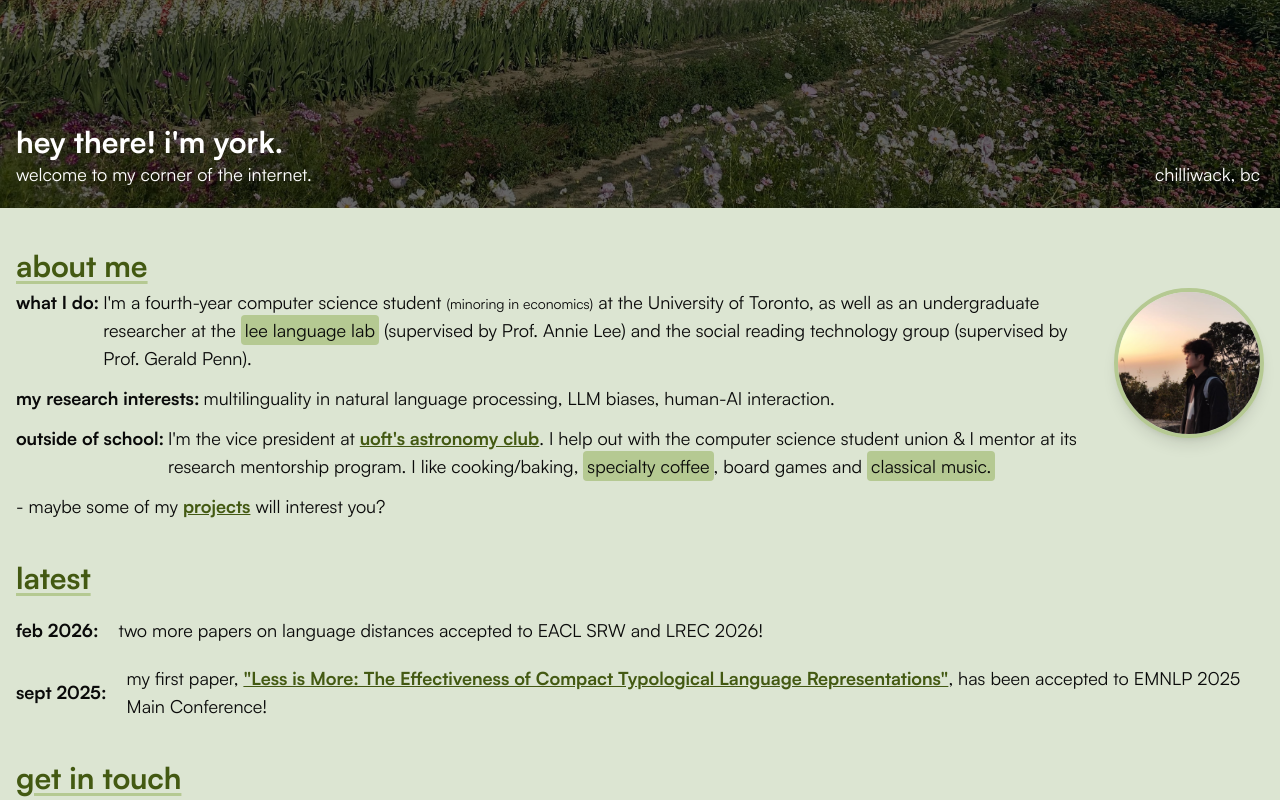
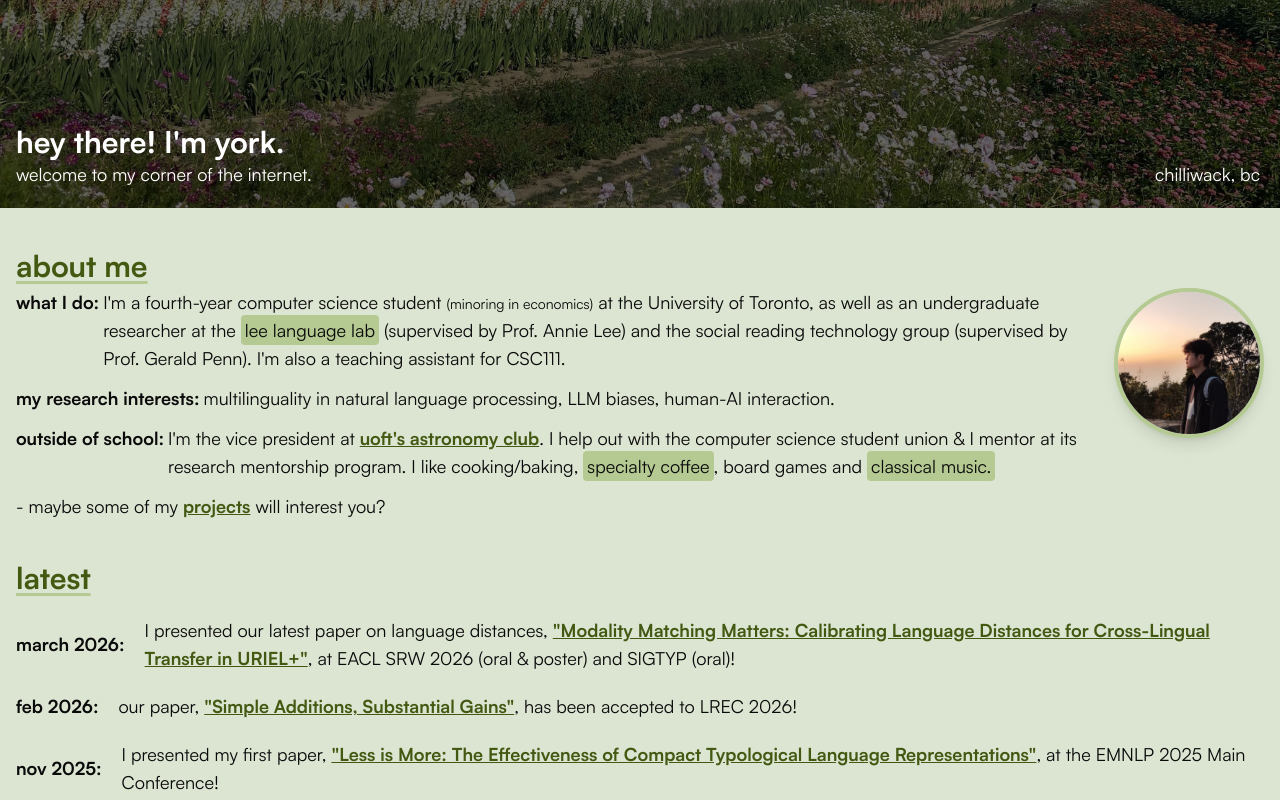
Before and after one commit to Swithord/personal-website, a Next.js app: page / in a window 1280 px wide. Shown: the part 240-1040 px from the top of the page. Built offline with nearby package versions, Linux system fonts and the light colour scheme.

Commit message:
apr update

```diff
--- a/pages/index.tsx
+++ b/pages/index.tsx
@@ -13,6 +13,50 @@ import { Alert, AlertTitle, AlertDescription } from "@/components/ui/alert";
 import { Printer, TrophyIcon } from "lucide-react";
 import { Trophy } from "lucide-react";
 
+type NewsItem = {
+  date: string;
+  content: React.ReactNode;
+};
+
+const news: NewsItem[] = [
+  {
+    date: "march 2026",
+    content: (
+      <>
+        I presented our latest paper on language distances,{" "}
+        <Link href="https://aclanthology.org/2026.eacl-srw.8" target="_blank" className='underline font-bold text-primary'>
+          "Modality Matching Matters: Calibrating Language Distances for Cross-Lingual Transfer in URIEL+"
+        </Link>
+        , at EACL SRW 2026 (oral & poster) and SIGTYP (oral)!
+      </>
+    )
+  },
+  {
+    date: "feb 2026",
+    content: (
+      <>
+        our paper,{" "}
+        <Link href="https://arxiv.org/pdf/2510.27183" target="_blank" className='underline font-bold text-primary'>
+          "Simple Additions, Substantial Gains"
+        </Link>
+        , has been accepted to LREC 2026!
+      </>
+    )
+  },
+  {
+    date: "nov 2025",
+    content: (
+      <>
+        I presented my first paper,{" "}
+        <Link href="https://aclanthology.org/2025.emnlp-main.1310" target="_blank" className='underline font-bold text-primary'>
+          "Less is More: The Effectiveness of Compact Typological Language Representations"
+        </Link>
+        , at the EMNLP 2025 Main Conference!
+      </>
+    ),
+  },
+];
+
 export default function Home() {
   return (
     <div className='flex flex-col bg-background text-foreground h-screen'>
@@ -21,11 +65,11 @@ export default function Home() {
         <div className='w-full h-[25vh] sm:h-[33vh] md:h-[50vh] overflow-hidden relative object-center'>
           <div className='absolute bottom-5 left-1/2 transform -translate-x-1/2 z-20 container'>
             <div className='flex flex-col text-white max-w-[100%] md:max-w-[100%] lg:max-w-[75%]'>
-              <span className='text-3xl font-bold'>hey there! i'm york.</span>
+              <span className='text-3xl font-bold'>hey there! I'm york.</span>
               <span className='text-lg'>welcome to my corner of the internet.</span>
             </div>
           </div>
-          <div className='absolute bottom-5 right-5 z-20'>
+          <div className='absolute bottom-0 md:bottom-5 right-5 z-20'>
             <div className='flex flex-col text-white items-end'>
               <span className='text-lg'>chilliwack, bc</span>
             </div>
@@ -47,7 +91,15 @@ export default function Home() {
               alt="Profile picture"
               width={150}
               height={150}
-                className="rounded-full border-4 border-secondary shadow-lg object-cover float-right ml-4 mb-2 w-24 h-24 sm:w-32 sm:h-32 md:w-[150px] md:h-[150px]"
+              className="rounded-full border-4 border-secondary shadow-lg object-cover float-right ml-4 mb-2 w-24 h-24 sm:w-32 sm:h-32 md:w-[150px] md:h-[150px] dark:hidden"
+              priority
+              />
+              <Image
+              src="/profile-dark.png"
+              alt="Profile picture"
+              width={150}
+              height={150}
+              className="rounded-full border-4 border-secondary shadow-lg object-cover float-right ml-4 mb-2 w-24 h-24 sm:w-32 sm:h-32 md:w-[150px] md:h-[150px] hidden dark:block"
               priority
               />
               <div className='flex flex-col gap-3'>
@@ -63,7 +115,7 @@ export default function Home() {
                   <span>we focus on multilingual nlp & cross-lingual transfer with a focus on lesser-resourced languages.</span>
                   </HoverCardContent>
                 </HoverCard>
-                    <span> </span>(supervised by Prof. Annie Lee) and the social reading technology group (supervised by Prof. Gerald Penn).
+                <span> </span>(supervised by Prof. Annie Lee) and the social reading technology group (supervised by Prof. Gerald Penn). I'm also a teaching assistant for CSC111.
                 </span>
               </div>
               <div className='flex gap-1 flex-wrap md:flex-nowrap text-lg'>
@@ -101,26 +153,18 @@ export default function Home() {
           <div className='flex flex-col gap-5'>
             <span className='text-3xl text-primary font-bold underline underline-offset-4 decoration-secondary'>latest</span>
             <ul className='flex flex-col gap-5'>
-              <li className='flex gap-5 rounded-lg items-center'>
-              <span className="font-bold text-lg whitespace-nowrap">feb 2026:</span>
-              <div className='text-lg'>
-                two more papers on language distances accepted to EACL SRW and LREC 2026!
-              </div>
+              {news.map((item, i) => (
+                <li key={i} className='flex gap-5 rounded-lg items-center'>
+                  <span className="font-bold text-lg whitespace-nowrap">{item.date}:</span>
+                  <div className='text-lg'>{item.content}</div>
                 </li>
-            <li className='flex gap-5 rounded-lg items-center'>
-              <span className="font-bold text-lg whitespace-nowrap">sept 2025:</span>
-              <div className='text-lg'>
-                my first paper,<span> </span>
-                <Link href="https://arxiv.org/abs/2509.20129" target="_blank" className='underline font-bold text-primary'>"Less is More: The Effectiveness of Compact Typological Language Representations"</Link>
-                <span>, has been accepted to EMNLP 2025 Main Conference!</span>
-              </div>
-            </li>
+              ))}
             </ul>
           </div>
           <div className='flex flex-col gap-1'>
             <span className='text-3xl text-primary font-bold underline underline-offset-4 decoration-secondary'>get in touch</span>
             <div className='flex flex-col gap-1 text-lg'>
-              <span>i'd love to hear from you! feel free to reach out to me through any of the following platforms:</span>
+              <span>I'd love to hear from you! feel free to reach out to me through any of the following platforms:</span>
               <div className='flex gap-5'>
                 <Link href='https://www.linkedin.com/in/york-hay-ng' className='underline flex items-center gap-1' target='_blank' rel='noopener noreferrer'>
                   <FiLinkedin size={20} />
--- a/pages/publications/index.tsx
+++ b/pages/publications/index.tsx
@@ -27,7 +27,7 @@ export default function Publications() {
                             <div className='flex flex-col'>
                                 <span className='font-bold'>Less is More: The Effectiveness of Compact Typological Language Representations</span>
                                 <span><span className='font-bold'>York Hay Ng</span>, Fiona Hoang, En-Shiun Annie Lee</span>
-                                <span className='text-muted-foreground'>In EMNLP 2025</span>
+                                <span className='text-muted-foreground'>EMNLP 2025 (Poster)</span>
                                 <div className='flex gap-2'>
                                     <Link href="https://aclanthology.org/2025.emnlp-main.1310/" target="_blank">
                                         <Button variant="outline" size="sm" className='flex items-center gap-2 bg-secondary'>
@@ -42,12 +42,12 @@ export default function Publications() {
                                 <div className='flex flex-col'>
                                     <span className='font-bold'>Modality Matching Matters: Calibrating Language Distances for Cross-Lingual Transfer in URIEL+</span>
                                     <span><span className='font-bold'>York Hay Ng*</span>, Aditya Khan*, James Lu*, Matteo Salloum, Michael Zhou, Fiona Hoang, A. Seza Doğruöz, En-Shiun Annie Lee</span>
-                                    <span className='text-muted-foreground'>To appear in EACL 2026 SRW</span>
+                                    <span className='text-muted-foreground'>EACL 2026 SRW (Oral & Poster). Outstanding Paper.</span>
                                     <div className='flex gap-2'>
-                                    <Link href="https://arxiv.org/abs/2510.19217" target="_blank">
+                                    <Link href="https://aclanthology.org/2026.eacl-srw.8" target="_blank">
                                         <Button variant="outline" size="sm" className='flex items-center gap-2 bg-secondary'>
                                             <IoDocumentTextOutline />
-                                            <span className='text-lg'>ArXiv</span>
+                                            <span className='text-lg'>ACL Anthology</span>
                                         </Button>
                                     </Link>
                                 </div>
```
Also changed, not shown: 1 other file (tests, documents, lock files or other folders). Lines whose indentation alone changed are shown as unchanged.
